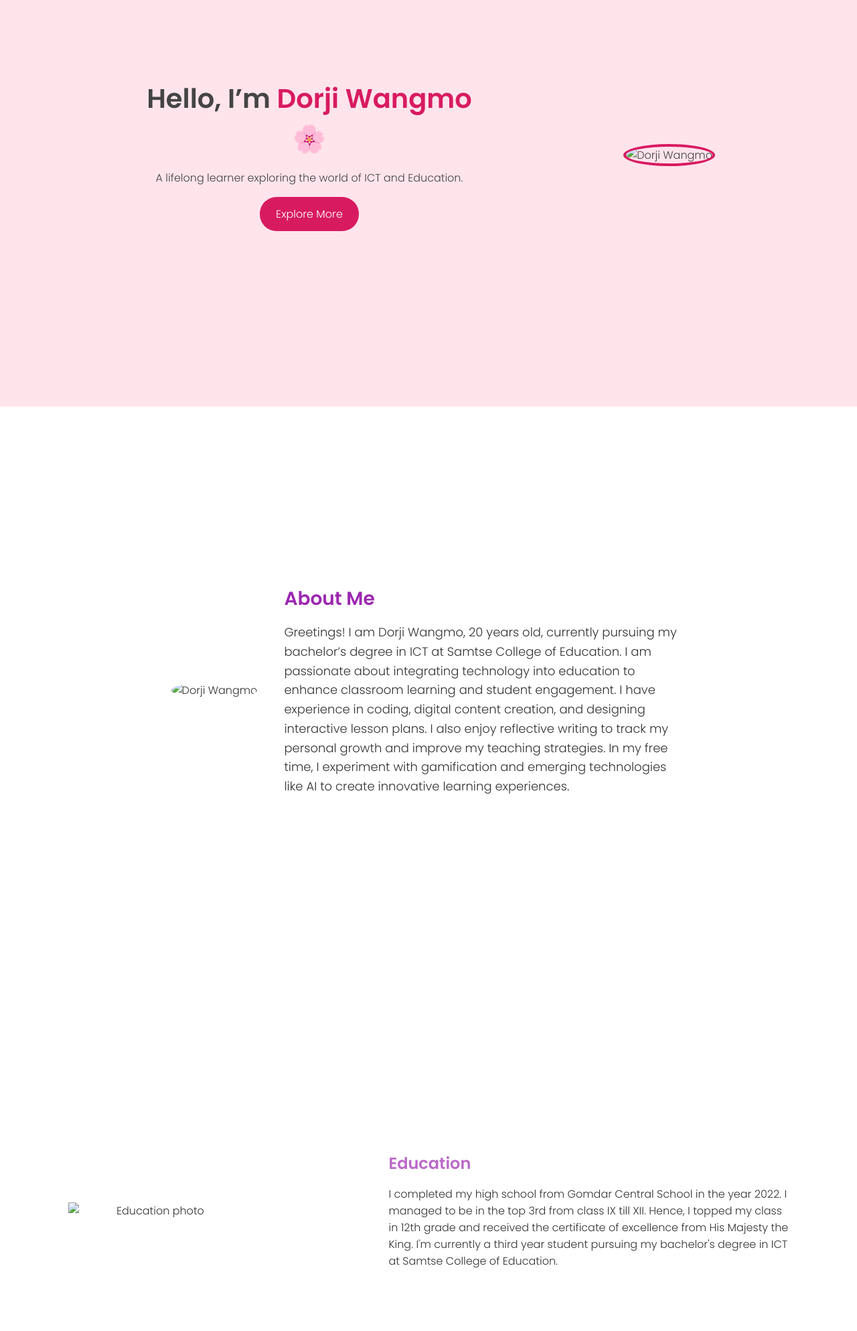
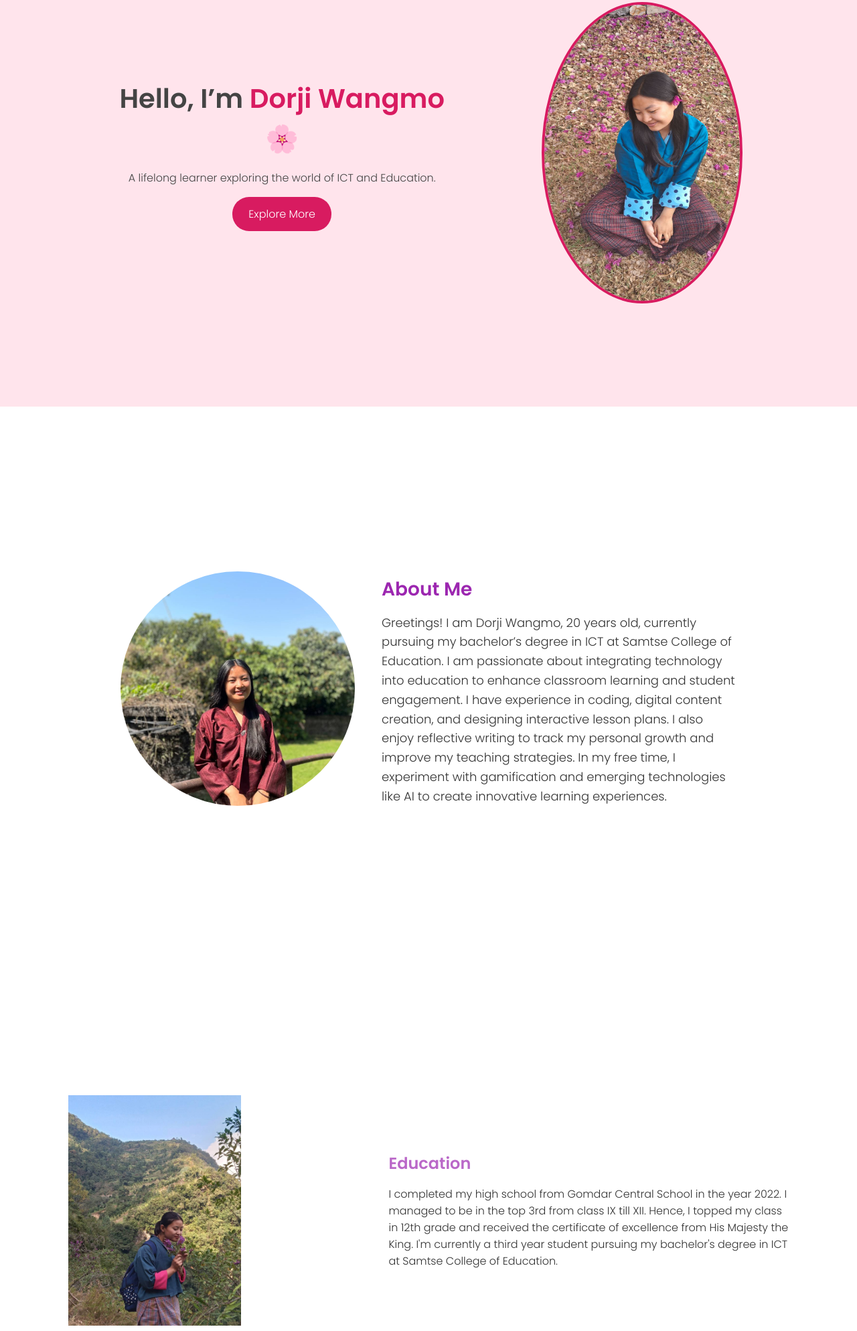
Before and after one commit to DhojeeW/08230123_Lab03, a plain HTML site: page index.html in a window 1280 px wide. Shown: the part 193-2180 px from the top of the page at 67% size. Drawn offline with Linux system fonts and the light colour scheme.

Commit message:
Update index.html

```diff
--- a/index.html
+++ b/index.html
@@ -31,7 +31,7 @@
       <a href="#about" class="btn">Explore More</a>
     </div>
     <div class="hero-img">
-      <img src="images/IMG_20240802_124012.jpeg" alt="Dorji Wangmo" height="450" width="400">
+      <img src="IMG_20240802_124012.jpeg" alt="Dorji Wangmo" height="450" width="400">
     </div>
   </section>
 
@@ -39,7 +39,7 @@
   <section id="about" class="about-section">
     <div class="about-container">
       <div class="about-img">
-        <img src="images/6215522653700212370.jpg" alt="Dorji Wangmo">
+        <img src="6215522653700212370.jpg" alt="Dorji Wangmo">
       </div>
       <div class="about-text">
         <h2>About Me</h2>
@@ -57,7 +57,7 @@
   <!-- Education Section -->
   <section id="education" class="section edu-section">
     <div class="edu-img">
-      <img src="images/IMG_20240802_124736.jpeg" alt="Education photo">
+      <img src="IMG_20240802_124736.jpeg" alt="Education photo">
     </div>
     <div class="edu-content">
       <h2>Education</h2>
@@ -81,7 +81,7 @@
       </p>
     </div>
     <div class="skills-img">
-      <img src="images/IMG_20240802_132407.jpeg" alt="Leadership and Skills">
+      <img src="IMG_20240802_132407.jpeg" alt="Leadership and Skills">
     </div>
   </section>
 
```
